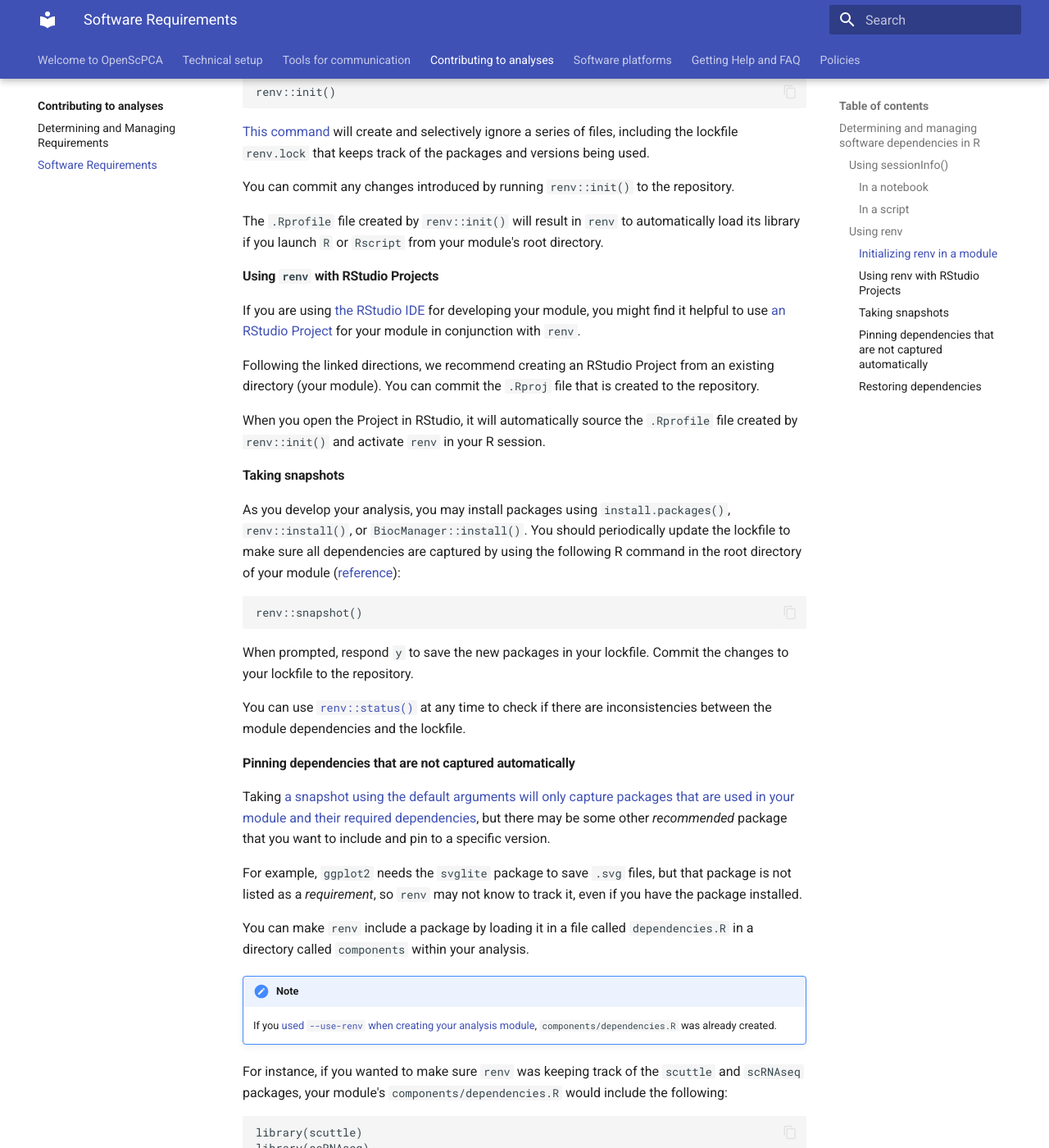
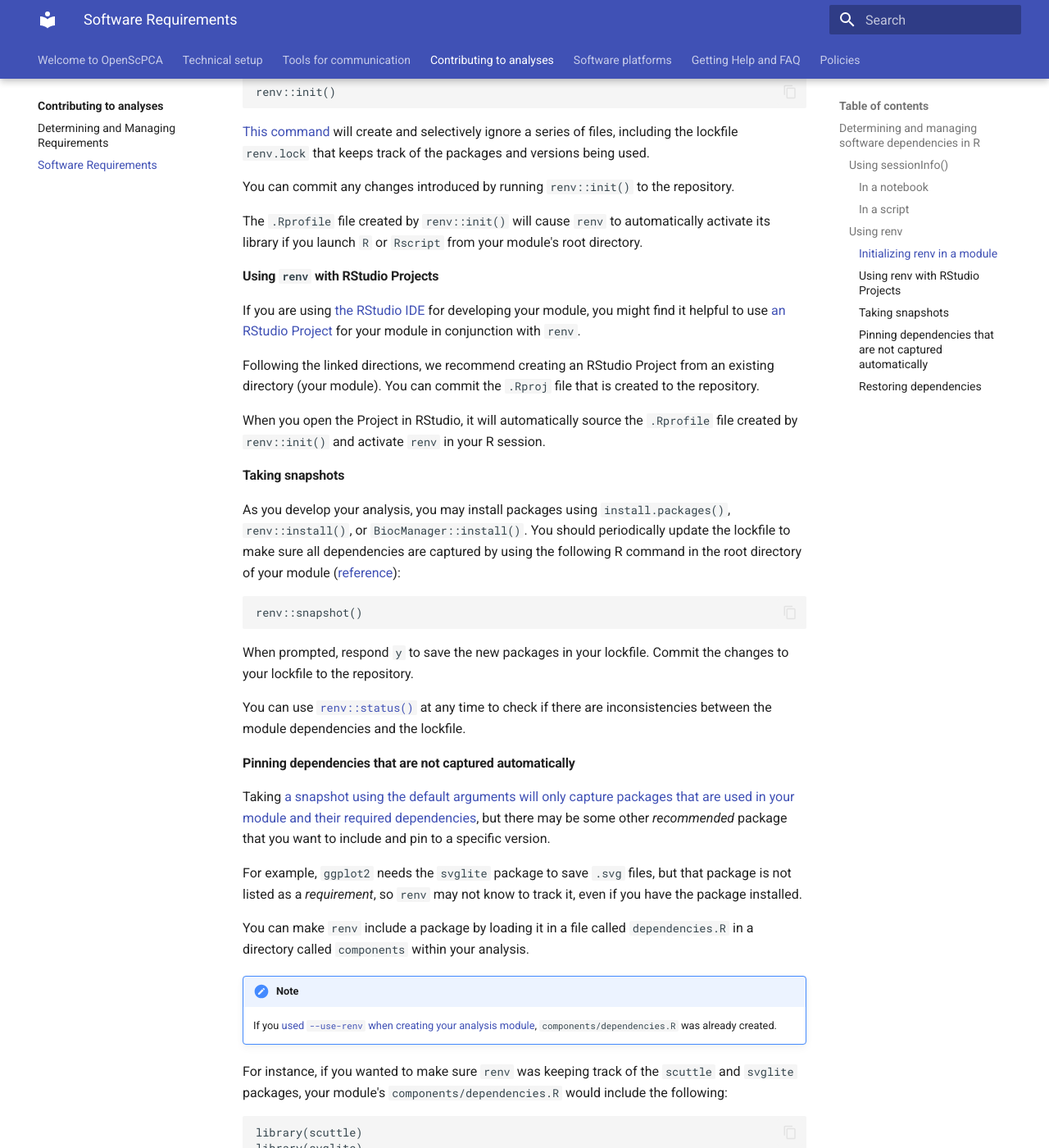
Before and after one commit to AlexsLemonade/OpenScPCA-analysis, an MkDocs documentation site: the page built from docs/contributing-to-analyses/determining-and-managing-requirements/software-requirements.md, in a window 1280 px wide and 1400 px high, scrolled down 1117 px. Shown: the whole window at 82% size. Built offline with MkDocs 1.6.1 and Material for MkDocs 9.7.7, drawn with Linux system fonts in a browser that asks for light colours.

Commit message:
Apply suggestions from code review
Co-authored-by: Joshua Shapiro <josh.shapiro@ccdatalab.org>

````diff
--- a/docs/contributing-to-analyses/determining-and-managing-requirements/software-requirements.md
+++ b/docs/contributing-to-analyses/determining-and-managing-requirements/software-requirements.md
@@ -47,7 +47,7 @@ renv::init()
 
 You can commit any changes introduced by running `renv::init()` to the repository.
 
-The `.Rprofile` file created by `renv::init()` will result in `renv` to automatically load its library if you launch `R` or `Rscript` from your module's root directory.
+The `.Rprofile` file created by `renv::init()` will cause `renv` to automatically activate its library if you launch `R` or `Rscript` from your module's root directory.
 
 #### Using `renv` with RStudio Projects
 
@@ -83,11 +83,11 @@ You can make `renv` include a package by loading it in a file called `dependenci
 !!! note
     If you [used `--use-renv` when creating your analysis module](STUB LINK), `components/dependencies.R` was already created.
 
-For instance, if you wanted to make sure `renv` was keeping track of the `scuttle` and `scRNAseq` packages, your module's `components/dependencies.R` would include the following:
+For instance, if you wanted to make sure `renv` was keeping track of the `scuttle` and `svglite` packages, your module's `components/dependencies.R` would include the following:
 
 ```r
 library(scuttle)
-library(scRNAseq)
+library(svglite)
 ```
 
 #### Restoring dependencies
````
